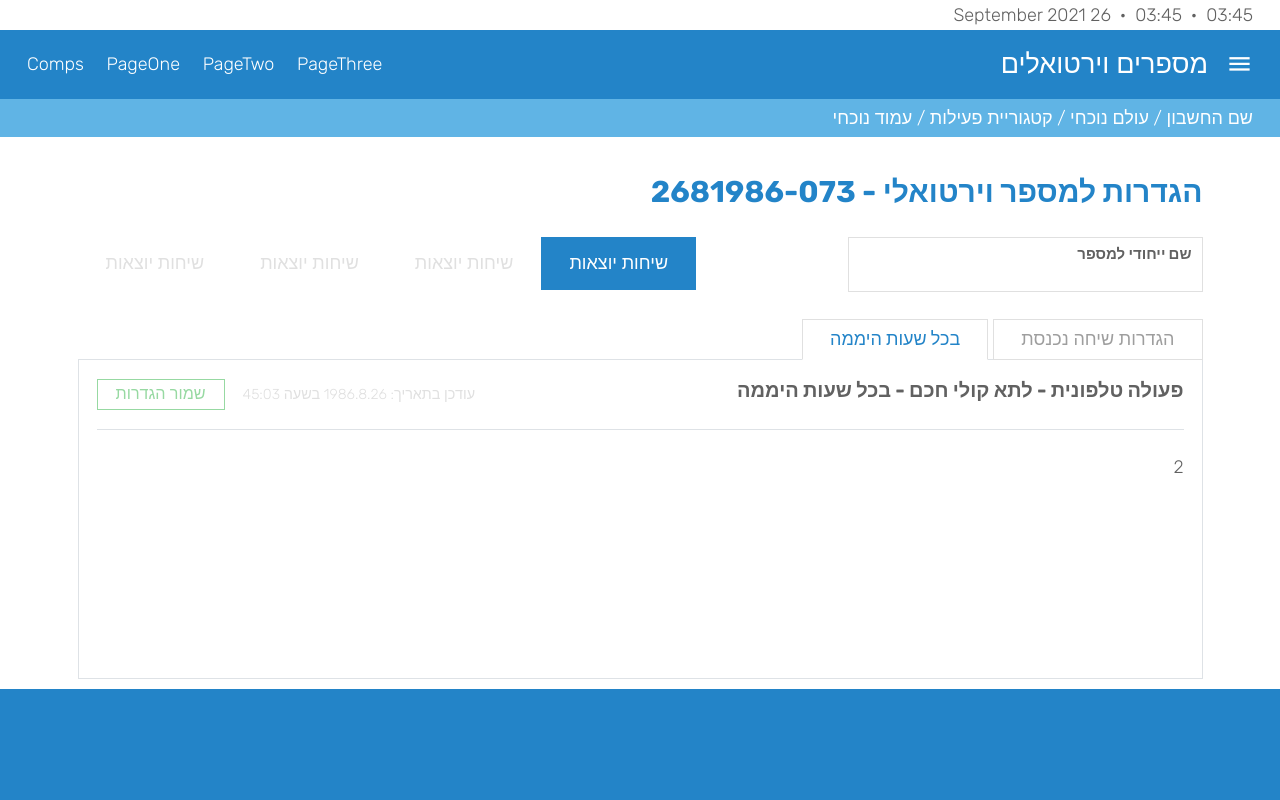
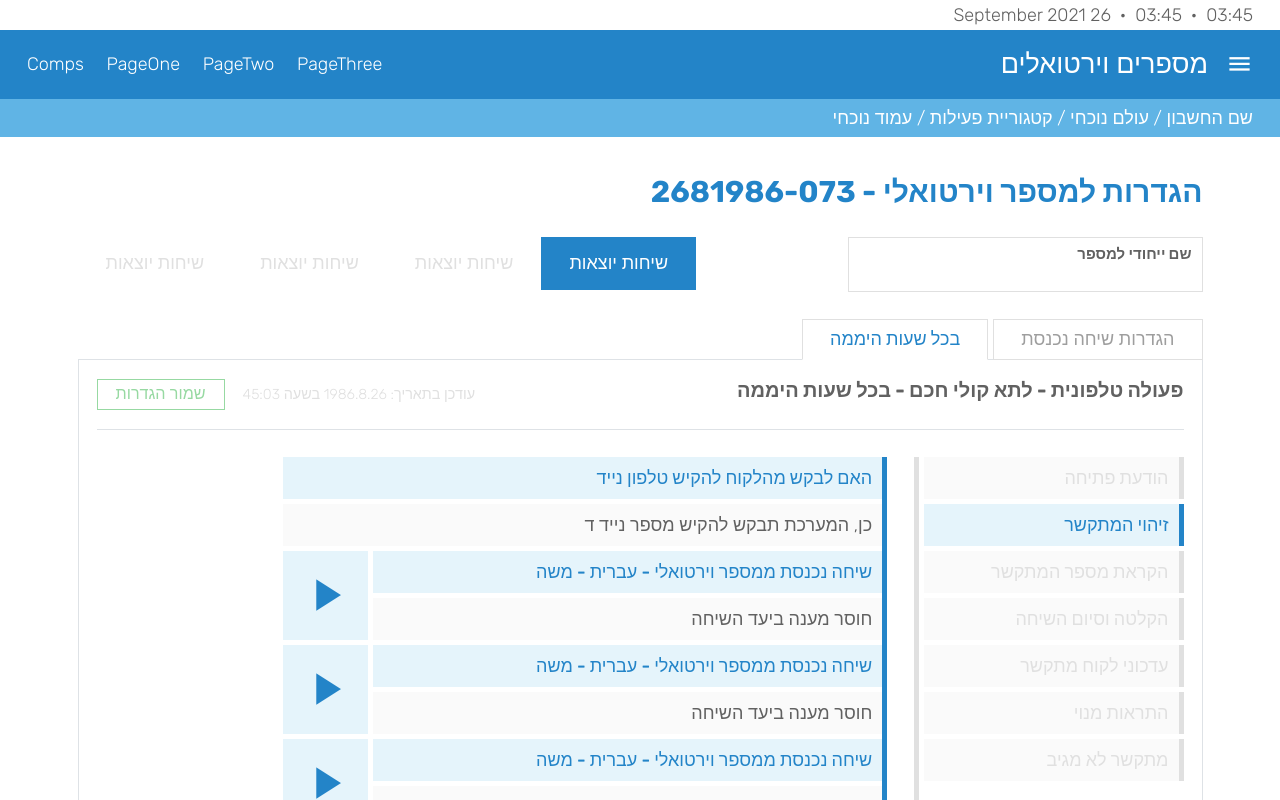
Before and after one commit to RaymondAtivie/cklig-dialer, a Vue app: page /three in a window 1280 px wide. Both pictures are taken after a click on the button "בכל שעות היממה". Shown: the top 800 px of the page. Built offline with nearby package versions, Linux system fonts and the light colour scheme.

Commit message:
sideTabs

```diff
--- a/src/components/global/ckBox.vue
+++ b/src/components/global/ckBox.vue
@@ -1,5 +1,5 @@
 <template>
-    <div class="ck-box" :class="cssClass">
+    <div class="ck-box" :class="cssClass" @click="emitClick">
         <slot></slot>
     </div>
 </template>
@@ -58,7 +58,7 @@ export default {
                 "w-100": this.block,
                 "accent": this.accent,
                 "primary": this.primary,
-                "stretch": this.stretch,
+                "stretch w-100": this.stretch,
                 "margin-around": this.m,
                 "margin-right": this.mr,
                 "margin-left": this.ml,
@@ -68,7 +68,12 @@ export default {
                 "disabled": this.disabled,
             };
         }
-    }
+    },
+    methods: {
+        emitClick(e){
+            this.$emit("click", e);
+        }
+    },
 }
 </script>
 
--- a/src/components/global/ckButton.vue
+++ b/src/components/global/ckButton.vue
@@ -1,5 +1,5 @@
 <template>
-    <button class="btn" :class="btnClass" :disabled="disabled" @click="emitClick()">
+    <button class="btn" :class="btnClass" :disabled="disabled" @click="emitClick">
         <slot></slot>
     </button>
 </template>
--- /dev/null
+++ b/src/components/global/ckSideTabs.vue
@@ -0,0 +1,52 @@
+<template>
+    <div>
+        <div class="row">
+            <div class="col-3 pl-1">
+                <ck-box block primary br class="mb pointer" v-for="(tab, index) in tabs" :key="index"
+                    @click="activateTab(tab.value)"
+                    :disabled="!isActiveTab(tab.value)"
+                >
+                    {{tab.text}}
+                </ck-box>
+            </div>
+            <div class="col-7 border-light-bg-right pr-4">
+                <slot></slot>
+            </div>
+        </div>
+
+    </div>
+</template>
+
+<script>
+export default {
+    props: {
+        tabs: {
+            type: Array,
+            required: true,
+        },
+        value: {
+            type: [String, Number],
+            default: 1,
+        }
+    },
+    data(){
+        return {
+            activeTab: this.value || this.tabs[0].value,
+        }
+    },
+    watch: {
+        value(v){
+            this.$emit("input", v);
+        }
+    },
+    methods: {
+        isActiveTab(tabValue){
+            return this.activeTab === tabValue;
+        },
+        activateTab(tabValue){
+            this.activeTab = tabValue;
+            this.$emit("input", tabValue);
+        },
+    },
+}
+</script>
--- a/src/components/global/ckTabs.vue
+++ b/src/components/global/ckTabs.vue
@@ -32,7 +32,7 @@ export default {
     },
     data(){
         return {
-            activeTab: this.tabs[0].value,
+            activeTab: this.value || this.tabs[0].value,
         }
     },
     watch: {
--- /dev/null
+++ b/src/pages/sections/allDay.vue
@@ -0,0 +1,52 @@
+<template>
+    <div>
+        <ck-side-tabs v-model="selectedTab" :tabs="tabs">
+
+            <template v-if="selectedTab == 1">
+                <div class="border-primary-bg-right">
+                    <div class="d-flex mb">
+                        <ck-box stretch primary>
+                            השמעת פתיח למתקשר
+                        </ck-box>
+                    </div>
+                    <ck-audio />
+                </div>
+            </template>
+
+            <template v-if="selectedTab == 2">
+                <div class="border-primary-bg-right">
+                    <ck-box class="mb" stretch primary>
+                        האם לבקש מהלקוח להקיש טלפון נייד
+                    </ck-box>
+                    <ck-box class="mb" stretch>
+                        כן, המערכת תבקש להקיש מספר נייד ד
+                    </ck-box>
+
+                    <ck-audio class="mb" />
+                    <ck-audio class="mb" />
+                    <ck-audio class="mb" />
+                </div>
+            </template>
+        </ck-side-tabs>
+
+    </div>
+</template>
+
+<script>
+export default {
+    data(){
+        return {
+            selectedTab: 2,
+            tabs: [
+                {text: "הודעת פתיחה", value: 1},
+                {text: "זיהוי המתקשר", value: 2},
+                {text: "הקראת מספר המתקשר", value: 3},
+                {text: "הקלטה וסיום השיחה", value: 4},
+                {text: "עדכוני לקוח מתקשר", value: 5},
+                {text: "התראות מנוי", value: 6},
+                {text: "מתקשר לא מגיב", value: 7},
+            ]
+        }
+    },
+}
+</script>
--- a/src/views/PageThree.vue
+++ b/src/views/PageThree.vue
@@ -45,7 +45,7 @@
                         <incoming-calls />
                     </div>
                     <div v-if="selectedTab == 2">
-                        2
+                        <all-day />
                     </div>
                 </ck-tabs>
             </div>
@@ -55,9 +55,11 @@
 
 <script>
 import IncomingCalls from "../pages/sections/incomingCalls";
+import AllDay from "../pages/sections/allDay";
 export default {
     components: {
         IncomingCalls,
+        AllDay,
     },
     data(){
         return {
```
